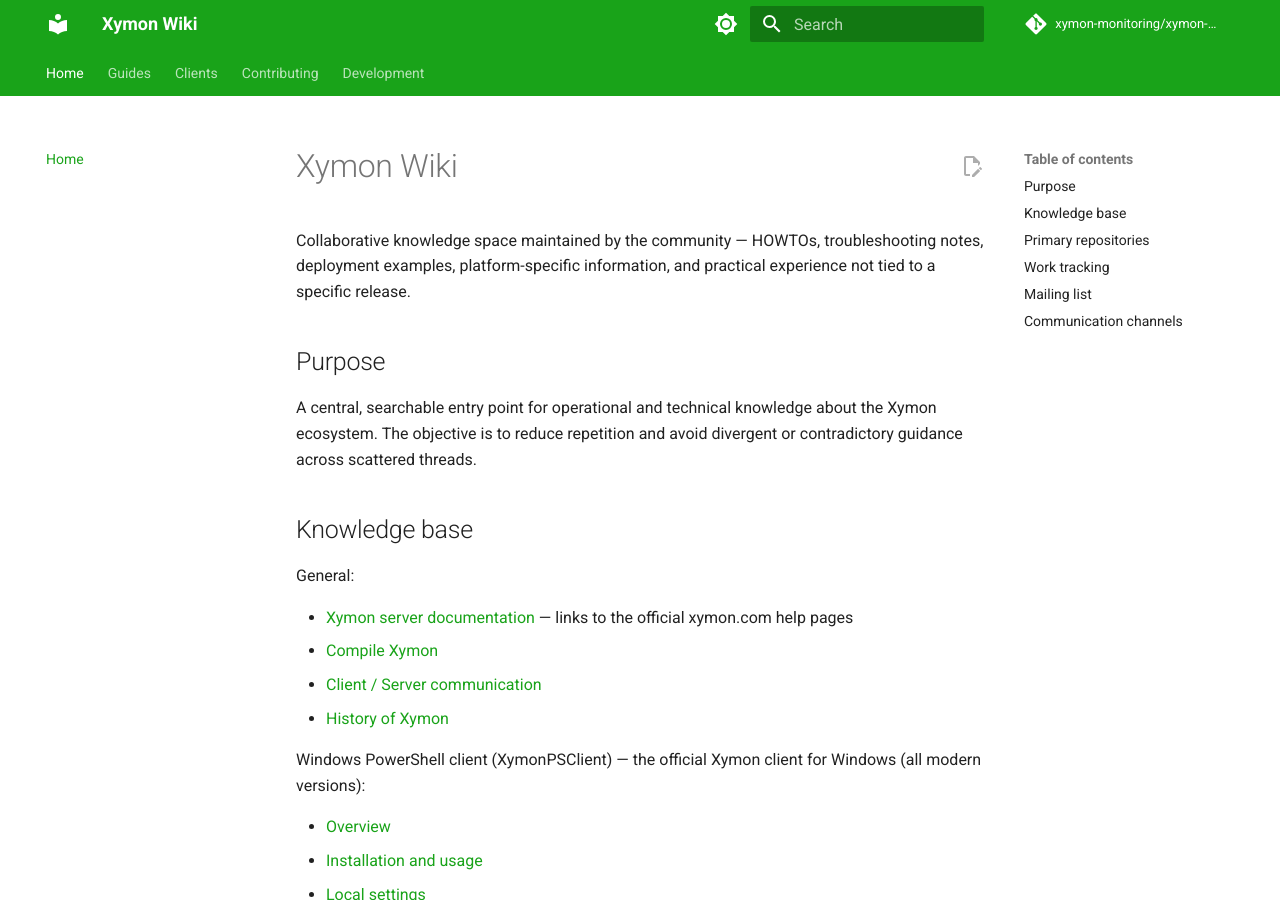
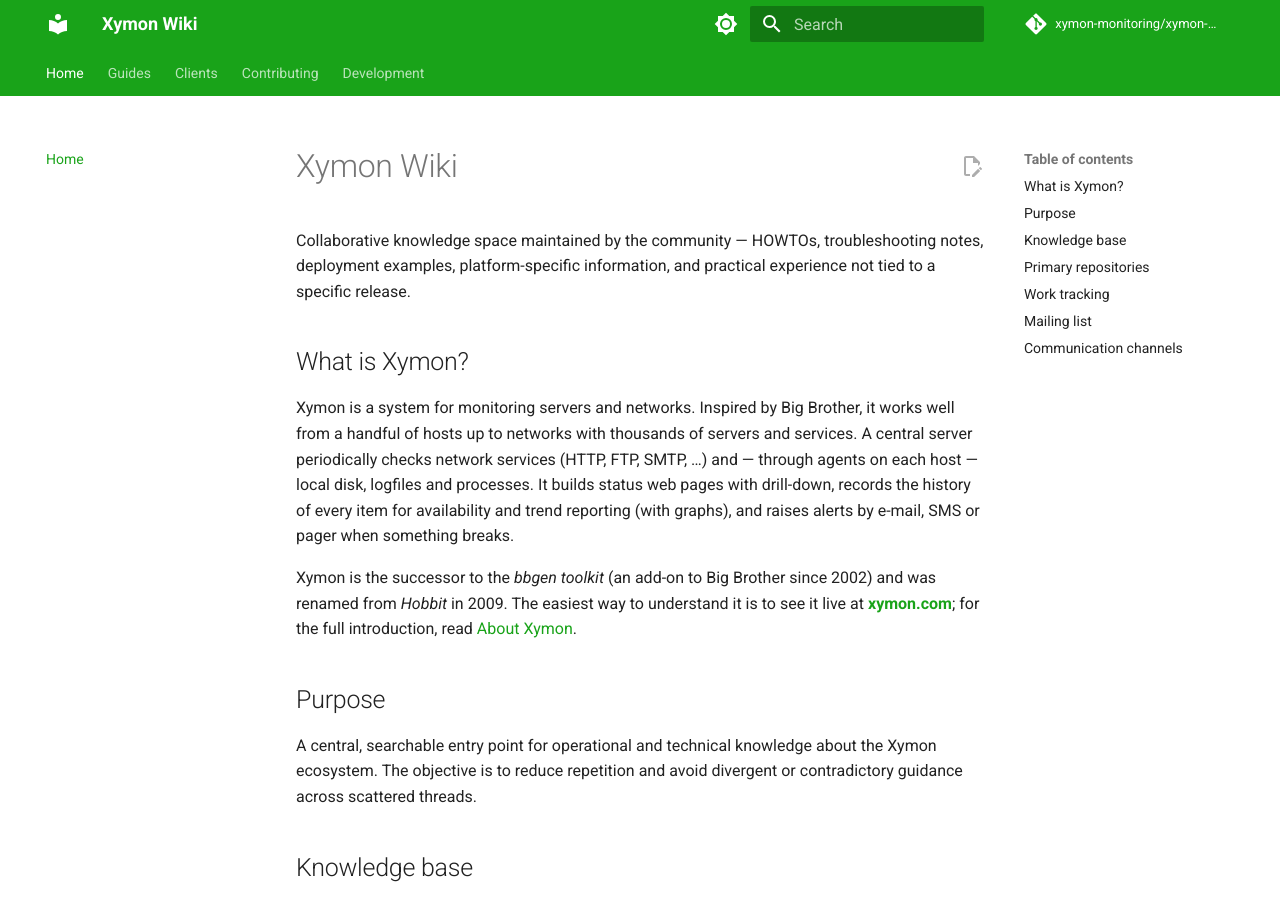
Before and after one commit to xymon-monitoring/xymon-wiki, an MkDocs documentation site: the page built from docs/index.md, in a window 1280 px wide and 900 px high. Built offline with MkDocs 1.6.1 and Material for MkDocs 9.7.7, drawn with Linux system fonts in a browser that asks for light colours; comment, search, counter and statistics services are not loaded.

Commit message:
docs(home): add a 'What is Xymon?' overview for continuity with the project homepage (#13)
The wiki home only described the wiki; the old SourceForge homepage carried the
project overview ('what Xymon is / does', Big Brother lineage, Hobbit rename).
Fold a concise, faithful version of that overview into the wiki home so the
landing tells the project's story and links to the live demo + About, giving
continuity from the project site to the wiki without duplicating the canonical
docs.

Co-authored-by: Bonomani <8841264+bonomani@users.noreply.github.com>

```diff
--- a/docs/index.md
+++ b/docs/index.md
@@ -3,6 +3,21 @@
 Collaborative knowledge space maintained by the community — HOWTOs, troubleshooting
 notes, deployment examples, platform-specific information, and practical experience
 not tied to a specific release.
+
+## What is Xymon?
+
+Xymon is a system for monitoring servers and networks. Inspired by Big Brother, it
+works well from a handful of hosts up to networks with thousands of servers and
+services. A central server periodically checks network services (HTTP, FTP, SMTP, …)
+and — through agents on each host — local disk, logfiles and processes. It builds
+status web pages with drill-down, records the history of every item for availability
+and trend reporting (with graphs), and raises alerts by e-mail, SMS or pager when
+something breaks.
+
+Xymon is the successor to the *bbgen toolkit* (an add-on to Big Brother since 2002)
+and was renamed from *Hobbit* in 2009. The easiest way to understand it is to see it
+live at **[xymon.com](https://www.xymon.com/)**; for the full introduction, read
+[About Xymon](https://www.xymon.com/help/about.html).
 
 ## Purpose
 
```
